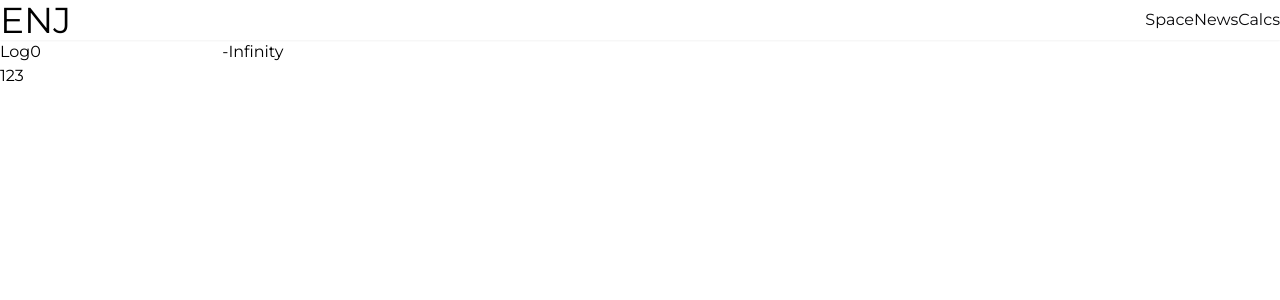
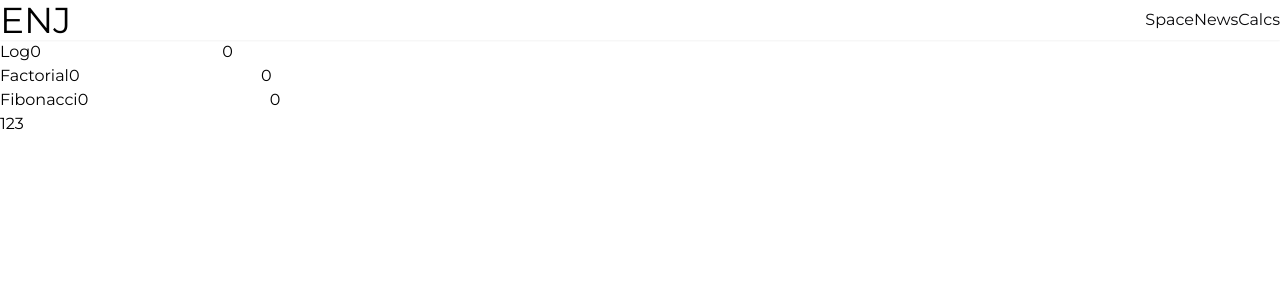
Before and after one commit to EnjSadman/webportal, a Next.js app: page /calcs/misc in a window 1280 px wide. Shown: the top 300 px of the page. Built offline with nearby package versions, Linux system fonts and the light colour scheme.

Commit message:
added fibonacci

```diff
--- a/app/calcs/misc/page.tsx
+++ b/app/calcs/misc/page.tsx
@@ -1,4 +1,6 @@
 import { CalculateBlock } from "@/app/components/CalculateBlock";
+import factorial from "@/app/components/functions/factorial";
+import { fibonacci } from "@/app/components/functions/fibonacci";
 import LogFunc from "@/app/lib/LogFunc";
 
 export default function MiscCalc() {
@@ -8,6 +10,17 @@ export default function MiscCalc() {
       <CalculateBlock
         name={"Log"}
         func={LogFunc}
+        replaceZero={true}
+      />
+      <CalculateBlock
+        name={"Factorial"}
+        func={factorial}
+        replaceZero={true}
+      />
+      <CalculateBlock
+        name={"Fibonacci"}
+        func={fibonacci}
+        replaceZero={true}
       />
     </div>
   )
--- a/app/components/CalculateBlock.tsx
+++ b/app/components/CalculateBlock.tsx
@@ -2,23 +2,51 @@
 
 import { useState } from "react";
 
+interface Props {
+  name: string;
+  func: (arg: number) => number;
+  replaceZero?: boolean;
+}
 
-export function CalculateBlock ({name, func} : {name: string, func : (arg : number) => number}) {
-  const [calculateValue, setCalculateValue] = useState(0);
+const integer = /^\d+$/;
+
+export function CalculateBlock({ name, func, replaceZero = false }: Props) {
+  const [realValue, setRealValue] = useState(0);
+  const [displayedValue, setDisplayedValue] = useState("0");
+  const [lastValidValue, setLastValidValue] = useState(0);
+
+  const handleChange = (event: React.ChangeEvent<HTMLInputElement>) => {
+    let inputValue = event.target.value;
+
+    if (replaceZero && realValue === 0 && integer.test(inputValue)) {
+      inputValue = inputValue.slice(-1);
+    }
+
+    const numericalValue = Number(inputValue);
+
+    setDisplayedValue(inputValue);
+
+    const result = func(numericalValue);
+
+    if (!isNaN(result)) {
+      setRealValue(numericalValue);
+      setLastValidValue(result);
+    } else {
+      setDisplayedValue(lastValidValue.toString());
+    }
+  };
+
   return (
-    <div>
+    <div className="container flex">
       <label>
         {name}
-        <input type="text"
-          value={calculateValue}
-          onChange={(event) => {
-            setCalculateValue(Number(event.target.value))
-          }}
+        <input
+          type="text"
+          value={displayedValue}
+          onChange={handleChange}
         />
       </label>
-      {
-        func(calculateValue)
-      }
+      <div>{lastValidValue}</div>
     </div>
-  )
+  );
 }
--- /dev/null
+++ b/app/components/functions/factorial.ts
@@ -0,0 +1,10 @@
+"use client"
+
+export default function factorial(n : number) : number {
+  const number = Math.round(n)
+  if (number > 1) {
+    return number * factorial(number - 1);
+  } else {
+    return 1;
+  }
+}
--- /dev/null
+++ b/app/components/functions/fibonacci.ts
@@ -0,0 +1,9 @@
+"use client"
+
+export function fibonacci(n : number) {
+  const number = Math.round(n);
+  const squareOfFive = Math.sqrt(5);
+  return ( Math.floor((Math.pow(((1 + squareOfFive) / 2), number) - Math.pow(((1 - squareOfFive) / 2), number)) / squareOfFive)
+
+  )
+}
```
